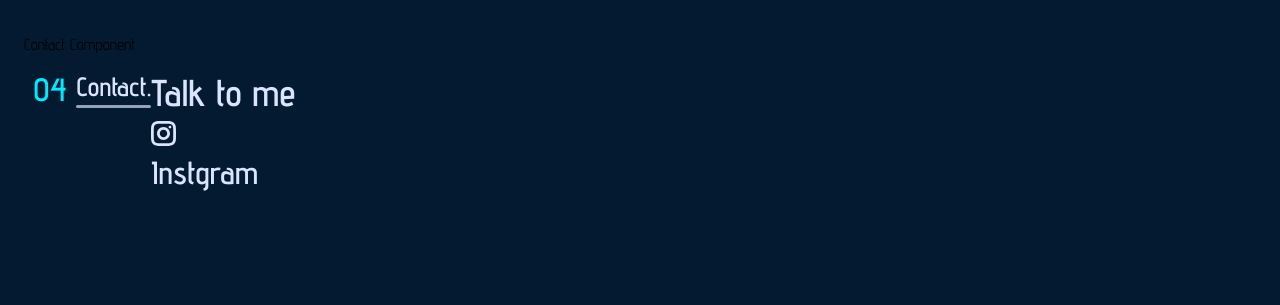
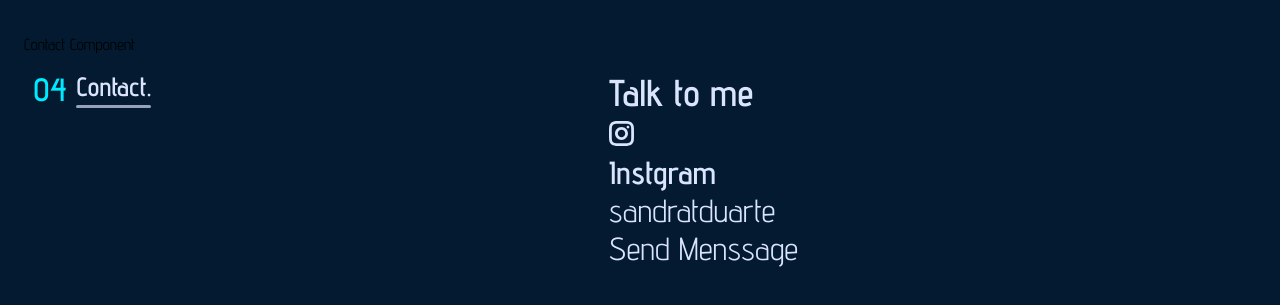
Before and after one commit to Sandra-Duarte/my-portfolio, a React (Create React App) app: page / in a window 1280 px wide. Shown: the part 2030-2335 px from the top of the page. Before the commit the page ends 2269 px from the top, so only its background shows below. Built offline with nearby package versions, Linux system fonts and the light colour scheme.

Commit message:
start css

```diff
--- a/src/Componenent/Page/Contact/Contact.jsx
+++ b/src/Componenent/Page/Contact/Contact.jsx
@@ -20,9 +20,9 @@ const Contact = () => {
                 <GrInstagram className='icon'/>
               </div>
               <h4>Instgram</h4>
-              <span className='userName'></span>
+              <span className='userName'>sandratduarte</span>
               <div>
-                <a href='https://www.instagram.com/sandratduarte/'/>
+                <a href='https://www.instagram.com/sandratduarte/' className='flex'></a>Send Menssage
               </div>
 
             </div>
--- a/src/Componenent/Page/Contact/Contact.scss
+++ b/src/Componenent/Page/Contact/Contact.scss
@@ -10,3 +10,10 @@
     --textColor: #dae4fb;
     --headerHeight: 3rem;
   }
+  .contact{
+    .contactContainer{
+      width: 100%;
+      justify-content: center;
+      align-items: flex-start;
+    }
+  }
```
